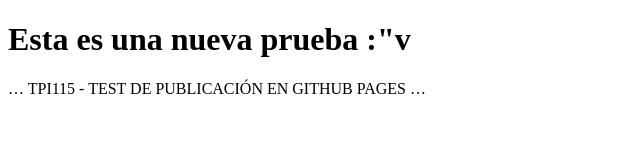
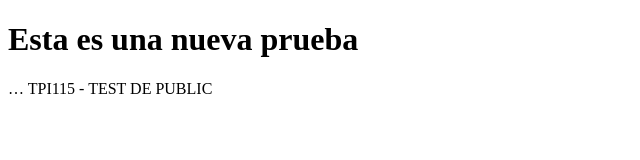
Before and after one commit to RJJimenez/guia31, a plain HTML site: page index.html in a window 1280 px wide. Shown: the whole page, without its empty margins (0-640 px from the left). Drawn offline with Linux system fonts and the light colour scheme.

Commit message:
Update index.html

```diff
--- a/index.html
+++ b/index.html
@@ -6,8 +6,8 @@
 </head>
 
 <body>
-     <h1>Esta es una nueva prueba  :"v</h1>
+     <h1>Esta es una nueva prueba</h1>
 
-     <p>… TPI115 - TEST DE PUBLICACIÓN EN GITHUB PAGES …</p>
+     <p>… TPI115 - TEST DE PUBLIC</p>
 </body>
 </html>
```
